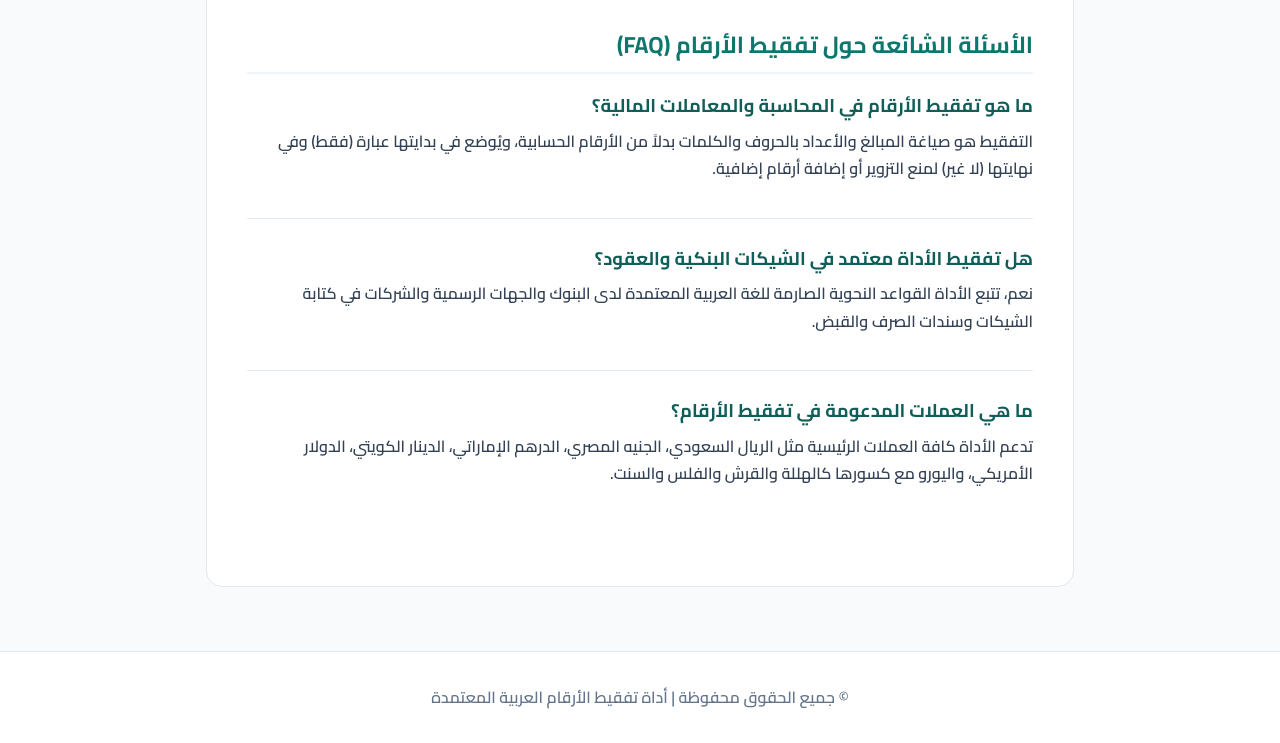
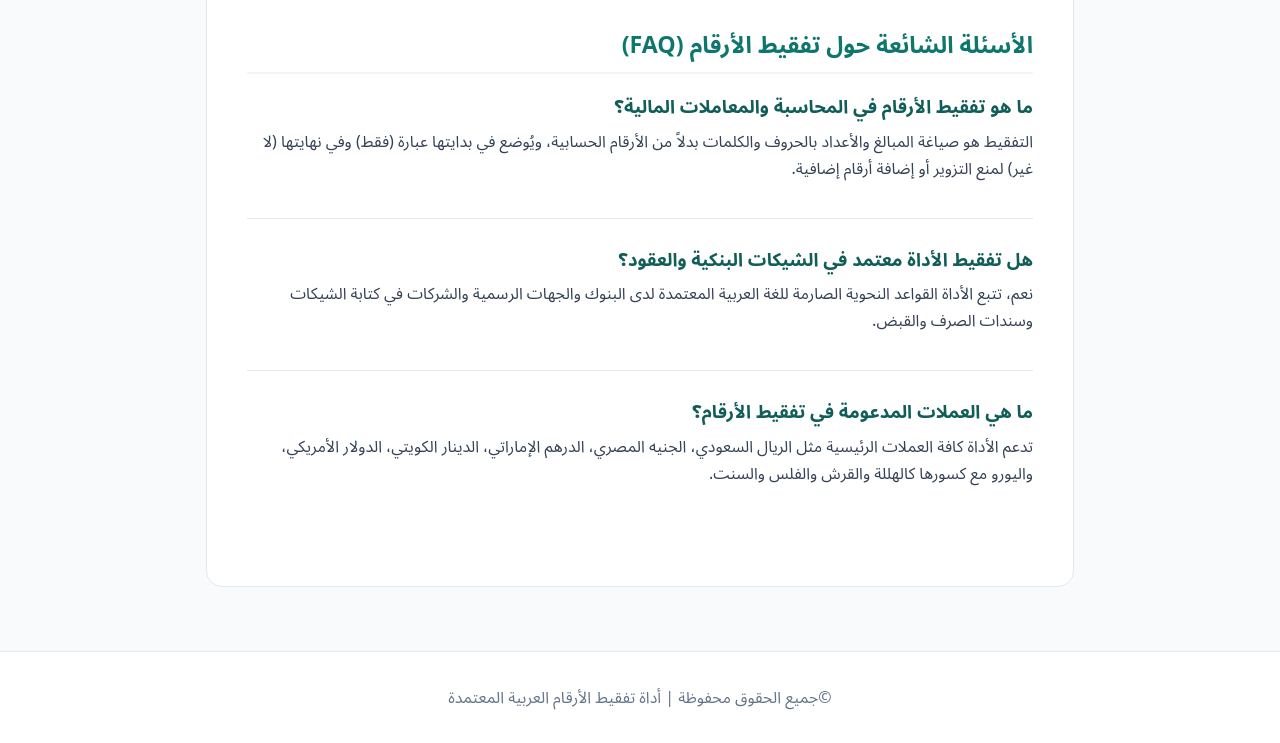
Before and after one commit to ahmedelazabdev/tafqeet, a plain HTML site: page index.html in a window 1280 px wide. Shown: the part 2167-2910 px from the top of the page. Drawn offline with Linux system fonts and the light colour scheme.

Commit message:
Update index.html

```diff
--- a/index.html
+++ b/index.html
@@ -13,17 +13,6 @@
     <meta property="og:description" content="حول أي مبلغ رقمي إلى كلمات عربية فصحى بدقة لغوية ومحاسبية معتمدة للشيكات والفواتير.">
     <meta property="og:type" content="website">
     <meta property="og:url" content="https://ahmedelazabdev.github.io/tafqeet/">
-
-    <!-- Preconnect to Fonts CDN -->
-    <link rel="preconnect" href="https://fonts.googleapis.com">
-    <link rel="preconnect" href="https://fonts.gstatic.com" crossorigin>
-
-    <!-- Eliminates CLS completely using display=optional -->
-    <link rel="preload" as="style" href="https://fonts.googleapis.com/css2?family=Cairo:wght@600;700&display=optional">
-    <link rel="stylesheet" href="https://fonts.googleapis.com/css2?family=Cairo:wght@600;700&display=optional" media="print" onload="this.media='all'">
-    <noscript>
-        <link rel="stylesheet" href="https://fonts.googleapis.com/css2?family=Cairo:wght@600;700&display=optional">
-    </noscript>
 
     <!-- Schema Markup: WebApplication & FAQPage -->
     <script type="application/ld+json">
@@ -90,12 +79,13 @@
         }
         * { box-sizing: border-box; margin: 0; padding: 0; }
 
-        /* Modern System UI fallback prevents font shift completely */
+        /* Native High-Performance Arabic Font Stack (Zero Latency - Zero CLS) */
         body {
-            font-family: 'Cairo', system-ui, -apple-system, BlinkMacSystemFont, "Segoe UI", Roboto, Tahoma, Arial, sans-serif;
+            font-family: system-ui, -apple-system, BlinkMacSystemFont, "Segoe UI", Roboto, "Noto Sans Arabic", "Noto Sans", Tahoma, Arial, sans-serif;
             background-color: var(--bg);
             color: var(--text-main);
             line-height: 1.7;
+            -webkit-font-smoothing: antialiased;
         }
 
         header { background: #fff; border-bottom: 1px solid var(--border); padding: 1rem 2rem; min-height: 65px; }
@@ -113,7 +103,6 @@
             box-shadow: 0 10px 25px -5px rgba(0, 0, 0, 0.05);
             border: 1px solid var(--border);
             margin-bottom: 2.5rem;
-            contain: layout;
         }
         .tool-card h1 { font-size: 1.75rem; margin-bottom: 0.5rem; color: var(--primary); line-height: 1.3; }
         .tool-card p.subtitle { color: var(--text-muted); margin-bottom: 1.5rem; }
@@ -163,15 +152,13 @@
         }
         .btn-copy:hover { background: #dcfce7; }
 
-        /* SEO Content Section - Isolated to stop layout shifts completely */
+        /* SEO Content */
         .content-section {
             background: var(--card-bg);
             border-radius: 16px;
             padding: 2.5rem;
             border: 1px solid var(--border);
             margin-bottom: 2rem;
-            content-visibility: auto;
-            contain-intrinsic-size: 1px 1200px;
         }
         .content-section h2 { font-size: 1.45rem; color: var(--primary); margin: 1.8rem 0 1rem; padding-bottom: 0.5rem; border-bottom: 2px solid #f1f5f9; }
         .content-section h3 { font-size: 1.2rem; margin: 1.2rem 0 0.6rem; color: var(--text-main); }
@@ -192,9 +179,9 @@
 
     <header>
         <div class="nav-container">
-            <a href="/" class="logo">أداة تفقيط الأرقام</a>
+            <a href="index.html" class="logo">أداة تفقيط الأرقام</a>
             <nav>
-                <a href="/">الرئيسية</a>
+                <a href="index.html">الرئيسية</a>
                 <a href="about.html">عن الموقع</a>
                 <a href="privacy.html">سياسة الخصوصية</a>
             </nav>
@@ -202,7 +189,6 @@
     </header>
 
     <main class="container">
-        <!-- Application Tool -->
         <div class="tool-card">
             <h1>تفقيط الأرقام والمبالغ المالية إلى حروف عربية</h1>
             <p class="subtitle">أدخل الرقم للحصول على الصياغة اللغوية الدقيقة والمعتمدة لدى البنوك والغرف التجارية فورياً.</p>
@@ -241,7 +227,6 @@
             </div>
         </div>
 
-        <!-- Long SEO Content -->
         <article class="content-section">
             <h2>دليل تفقيط الأرقام: الأسس النحوية والاستخدامات المالية والمصرفية</h2>
             <p>
@@ -297,7 +282,7 @@
     </main>
 
     <footer>
-        <p>&copy; جميع الحقوق محفوظة | أداة تفقيط الأرقام العربية المعتمدة</p>
+        <p>&copy;جميع الحقوق محفوظة | أداة تفقيط الأرقام العربية المعتمدة</p>
     </footer>
 
     <script>
```
